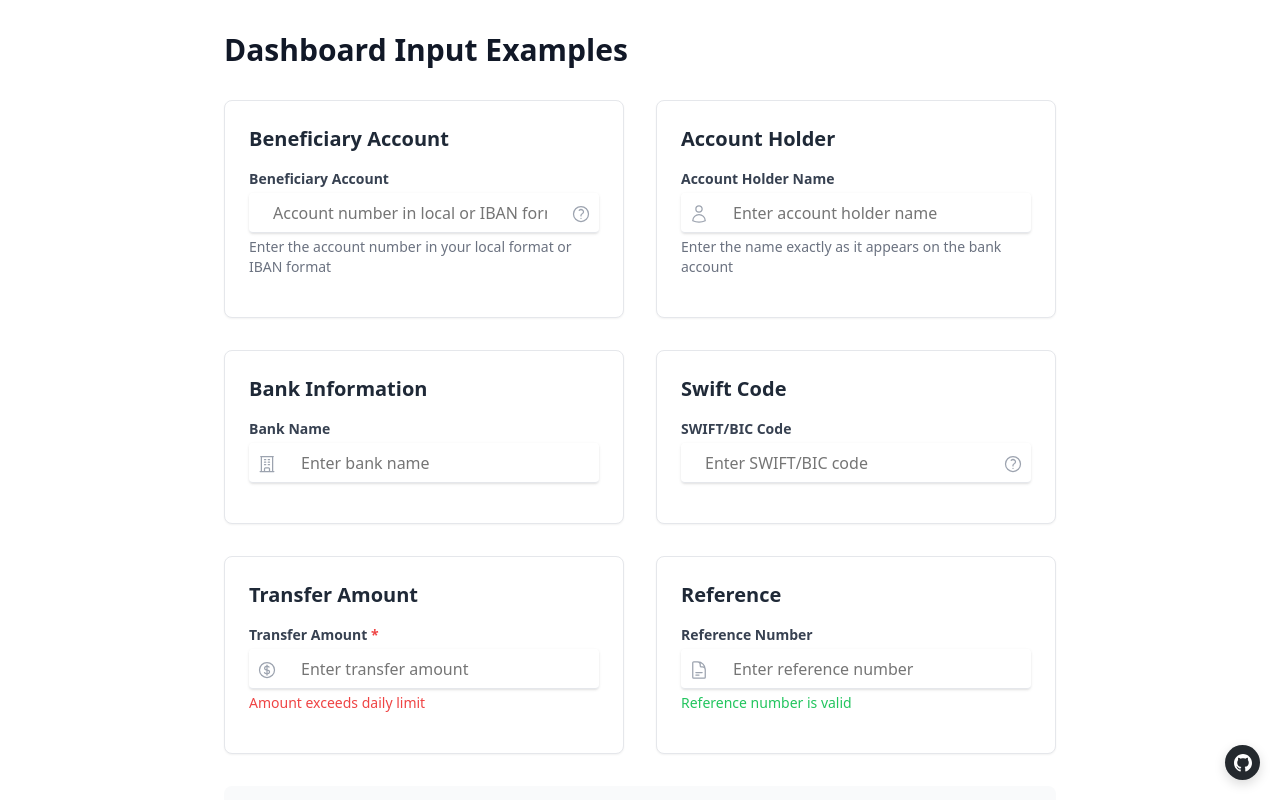
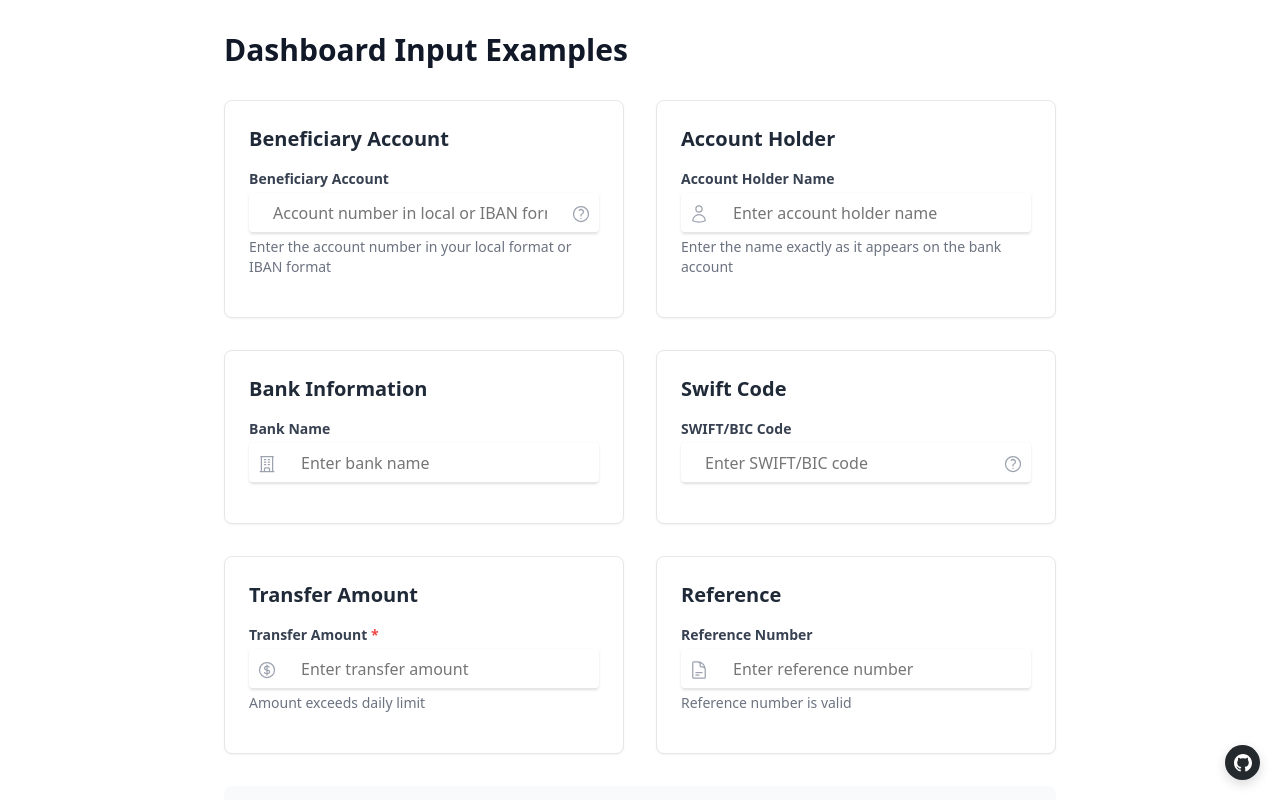
Before and after one commit to basheerv/oliver-vue-test-main, a Vue app: page /dashboard in a window 1280 px wide. Shown: the top 800 px of the page. Built offline with nearby package versions, Linux system fonts and the light colour scheme; the HTML template or start-up script is replaced by a standard one.

Commit message:
Remove description-type prop from input components and standardize description styling for a cleaner UI.

```diff
--- a/src/Views/Auth.vue
+++ b/src/Views/Auth.vue
@@ -36,7 +36,6 @@
               :right-icon="EyeSlashIcon"
               type="password"
               description="Password strength is weak"
-              description-type="warning"
             />
           </div>
 
--- a/src/Views/Components/input/InputComponentAuth.vue
+++ b/src/Views/Components/input/InputComponentAuth.vue
@@ -46,13 +46,7 @@
         <p
           v-if="description"
           v-bind="resolvedAttrs.descriptionAttrs"
-          :class="[
-            'mt-1 text-sm',
-            descriptionType === 'error' ? 'text-red-400' :
-            descriptionType === 'warning' ? 'text-orange-400' :
-            descriptionType === 'success' ? 'text-green-400' :
-            'text-white/80'
-          ]">
+          class="mt-1 text-sm text-white/80">
           {{ description }}
         </p>
       </div>
@@ -89,7 +83,6 @@ const props = defineProps({
 
   // Description
   description: String,
-  descriptionType: { type: String, default: 'default' }, // "error", "warning", "success", "default"
 
   // Icons
   leftIcon: [String, Object, Function],
--- a/src/Views/Components/input/InputComponentDashboard.vue
+++ b/src/Views/Components/input/InputComponentDashboard.vue
@@ -46,13 +46,7 @@
         <p
           v-if="description"
           v-bind="resolvedAttrs.descriptionAttrs"
-          :class="[
-            'mt-1 text-sm',
-            descriptionType === 'error' ? 'text-red-500' :
-            descriptionType === 'warning' ? 'text-orange-500' :
-            descriptionType === 'success' ? 'text-green-500' :
-            'text-gray-500'
-          ]">
+          class="mt-1 text-sm text-gray-500">
           {{ description }}
         </p>
 
@@ -105,7 +99,6 @@ const props = defineProps({
 
   // Description
   description: String,
-  descriptionType: { type: String, default: 'default' }, // "error", "warning", "success", "default"
 
   // Validation
   validationRules: { type: Array as () => any[], default: () => [] },
--- a/src/Views/Components/input/InputComponentDefault.vue
+++ b/src/Views/Components/input/InputComponentDefault.vue
@@ -43,13 +43,7 @@
         <p
           v-if="description"
           v-bind="resolvedAttrs.descriptionAttrs"
-          :class="[
-            'mt-1 text-sm',
-            descriptionType === 'error' ? 'text-red-500' :
-            descriptionType === 'warning' ? 'text-orange-500' :
-            descriptionType === 'success' ? 'text-green-500' :
-            'text-gray-500'
-          ]">
+          class="mt-1 text-sm text-gray-500">
           {{ description }}
         </p>
 
@@ -102,7 +96,6 @@ const props = defineProps({
 
   // Description
   description: String,
-  descriptionType: { type: String, default: 'default' }, // "error", "warning", "success", "default"
 
   // Validation
   validationRules: { type: Array as () => any[], default: () => [] },
--- a/src/Views/Dashboard.vue
+++ b/src/Views/Dashboard.vue
@@ -65,7 +65,6 @@
           required-display="*"
           :left-icon="CurrencyDollarIcon"
           description="Amount exceeds daily limit"
-          description-type="error"
         />
       </div>
 
@@ -79,7 +78,6 @@
           label-text="Reference Number"
           :left-icon="DocumentTextIcon"
           description="Reference number is valid"
-          description-type="success"
         />
       </div>
     </div>
--- a/src/Views/Default.vue
+++ b/src/Views/Default.vue
@@ -42,7 +42,6 @@
           required
           required-display="italic-text"
           description="Please include your country code"
-          description-type="default"
         />
       </div>
 
@@ -105,7 +104,6 @@
           show-label
           label-text="Password"
           description="Password strength is weak"
-          description-type="warning"
         />
       </div>
 
@@ -118,7 +116,6 @@
           show-label
           label-text="Email"
           description="Email format is valid"
-          description-type="success"
         />
       </div>
     </div>
```
